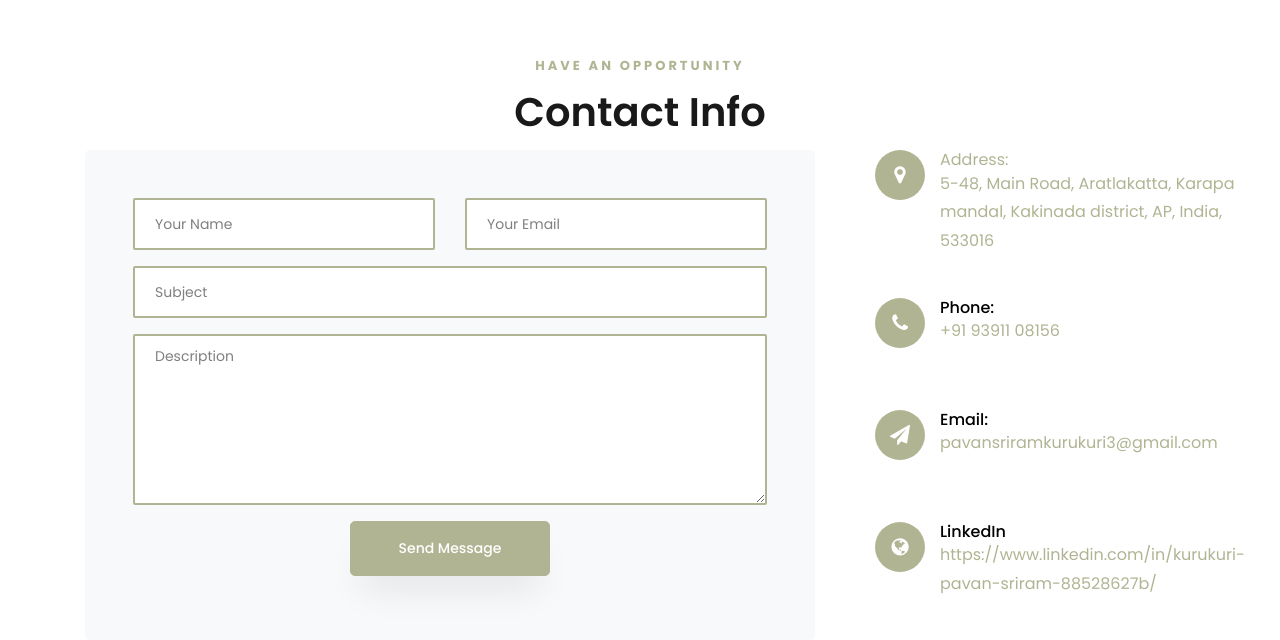
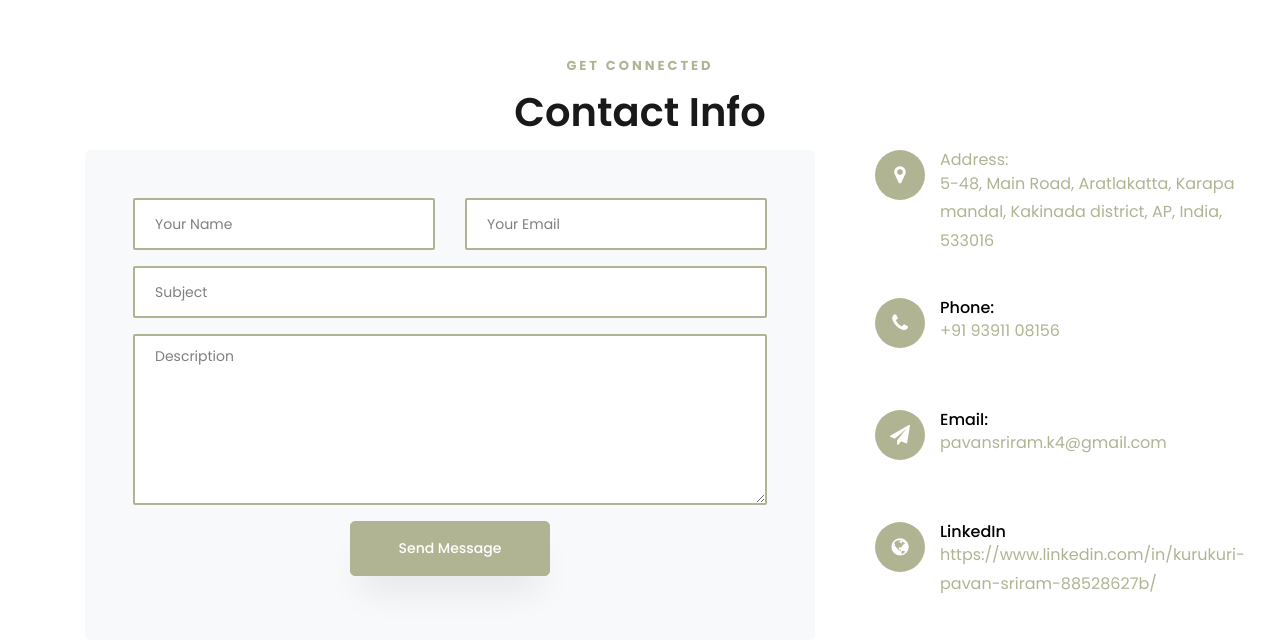
Before and after one commit to sri2034/React-Task-6, a React (Create React App) app: page / in a window 1280 px wide. Shown: the part 4589-5229 px from the top of the page. Built offline with nearby package versions, Linux system fonts and the light colour scheme; the HTML template or start-up script is replaced by a standard one.

Commit message:
Update contact.js

```diff
--- a/src/components/contact.js
+++ b/src/components/contact.js
@@ -7,7 +7,7 @@ function Contact() {
                 <div className="container">
                     <div className="row justify-content-center">
                         <div className="col-md-7 heading-section text-center">
-                            <span className="subheading">Have an Opportunity</span>
+                            <span className="subheading">Get Connected</span>
                             <h2 className='heading'>Contact Info</h2>
                         </div>
                     </div>
@@ -68,7 +68,7 @@ function Contact() {
                                         <span className="fa fa-paper-plane"></span>
                                     </div>
                                     <div className="text">
-                                        <p><span>Email:</span> <a href="mailto:pavansriramkurukuri3@gmail.com">pavansriramkurukuri3@gmail.com</a></p>
+                                        <p><span>Email:</span> <a href="mailto:pavansriram.k4@gmail.com">pavansriram.k4@gmail.com</a></p>
                                     </div>
                                 </div>
                                 <div className="dbox w-100 d-flex">
```
